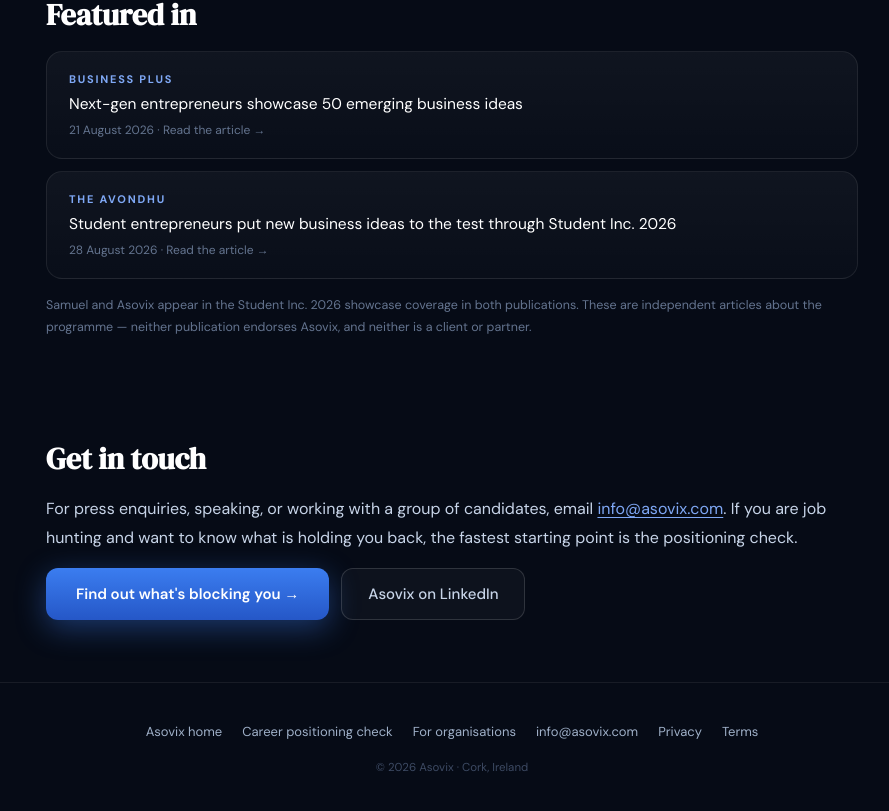
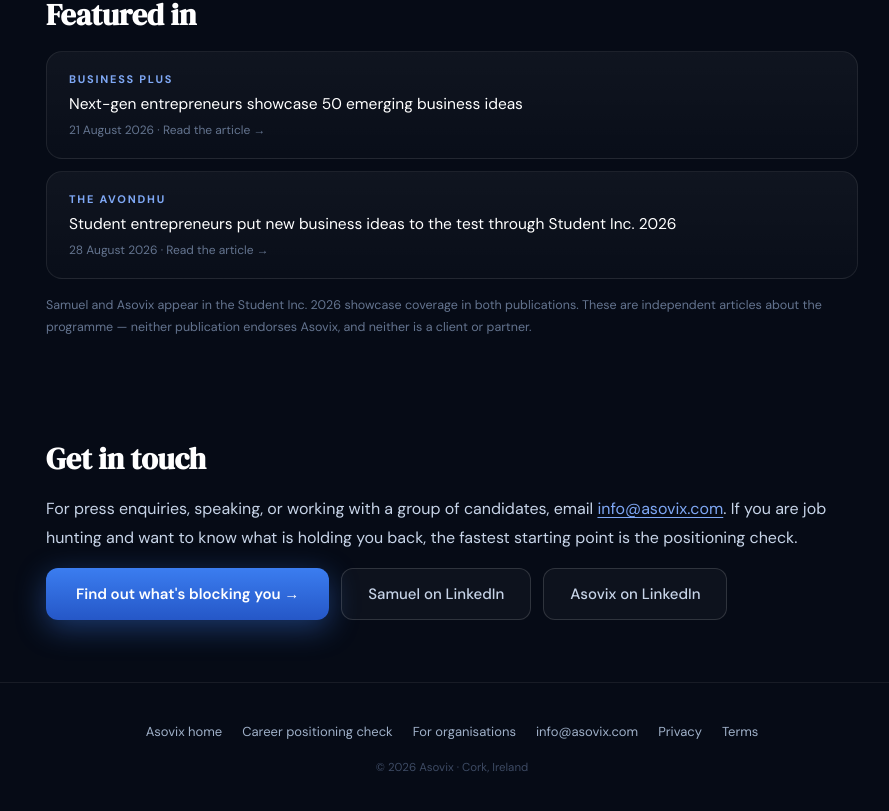
Before and after one commit to asovix-samuel/asovix-app, a Next.js app: page /samuel-adu in a window 1280 px wide. Shown: the part 2323-3134 px from the top of the page, without its empty margins (188-1077 px from the left). Built offline with nearby package versions, Linux system fonts and the light colour scheme.

Commit message:
Add files via upload

```diff
--- a/pages/samuel-adu.js
+++ b/pages/samuel-adu.js
@@ -1,7 +1,7 @@
 import Link from 'next/link';
 import { trackCta, trackDiagnosisClick } from '../lib/analytics';
 import {
-  Seo, MEDIA, organizationLd, personLd, breadcrumbLd,
+  Seo, SITE, MEDIA, organizationLd, personLd, breadcrumbLd,
 } from '../lib/seo';
 
 // Founder profile. Written to be genuinely useful to candidates, organisations,
@@ -262,7 +262,16 @@
                 Find out what&apos;s blocking you →
               </Link>
               <a
-                href="https://www.linkedin.com/company/asovix/"
+                href={SITE.founderLinkedin}
+                className="ghost"
+                target="_blank"
+                rel="noopener noreferrer"
+                onClick={() => trackCta('founder_linkedin', 'samuel_adu')}
+              >
+                Samuel on LinkedIn
+              </a>
+              <a
+                href={SITE.linkedin}
                 className="ghost"
                 target="_blank"
                 rel="noopener noreferrer"
```
Also changed, not shown: lib/seo.js.
